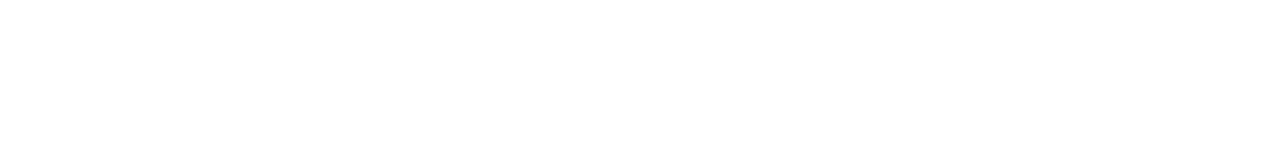
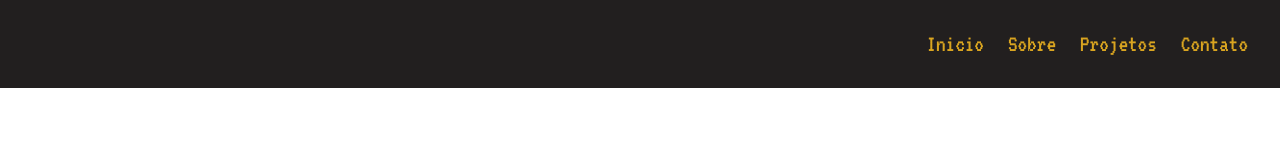
Before and after one commit to Guilherme-Gabriell/Maria-Lash-Desingner, a plain HTML site: page index.html in a window 1280 px wide. Drawn offline with Linux system fonts and the light colour scheme.

Commit message:
Configurado os links do header da pagina

```diff
--- a/index.html
+++ b/index.html
@@ -9,6 +9,13 @@
     <link rel="stylesheet" href="style/style.css">
 </head>
 <body>
-
+    <header>
+        <div class="header-links">
+            <a href="#">Inicio</a>
+            <a href="#">Sobre</a>
+            <a href="#">Projetos</a>
+            <a href="#">Contato</a>
+        </div>
+    </header>
 </body>
 </html>
--- a/style/style.css
+++ b/style/style.css
@@ -1,5 +1,25 @@
 /*font-family: "VT323", monospace;*/
+* {
+    margin: 0;
+    padding: 0;
+    border: o;
+}
 
 body {
     font-family: "Poppins", sans-serif;
 }
+
+.header-links {
+    display: flex;
+    justify-content: flex-end;
+    gap: 24px;
+    padding: 32px;
+    background-color: #221f1f;
+}
+
+.header-links a {
+    font-family: "VT323", monospace;
+    font-size: 24px;
+    text-decoration: none;
+    color: #daa520;
+}
```
